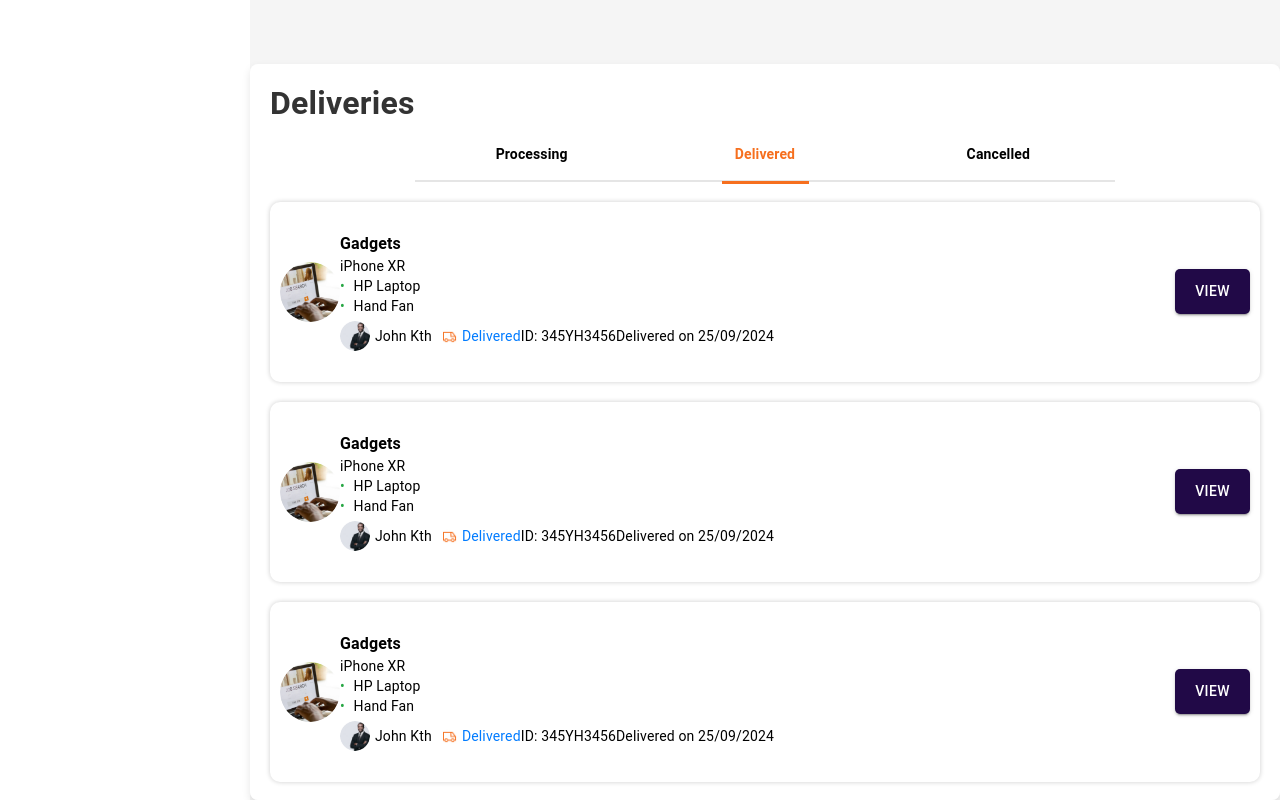
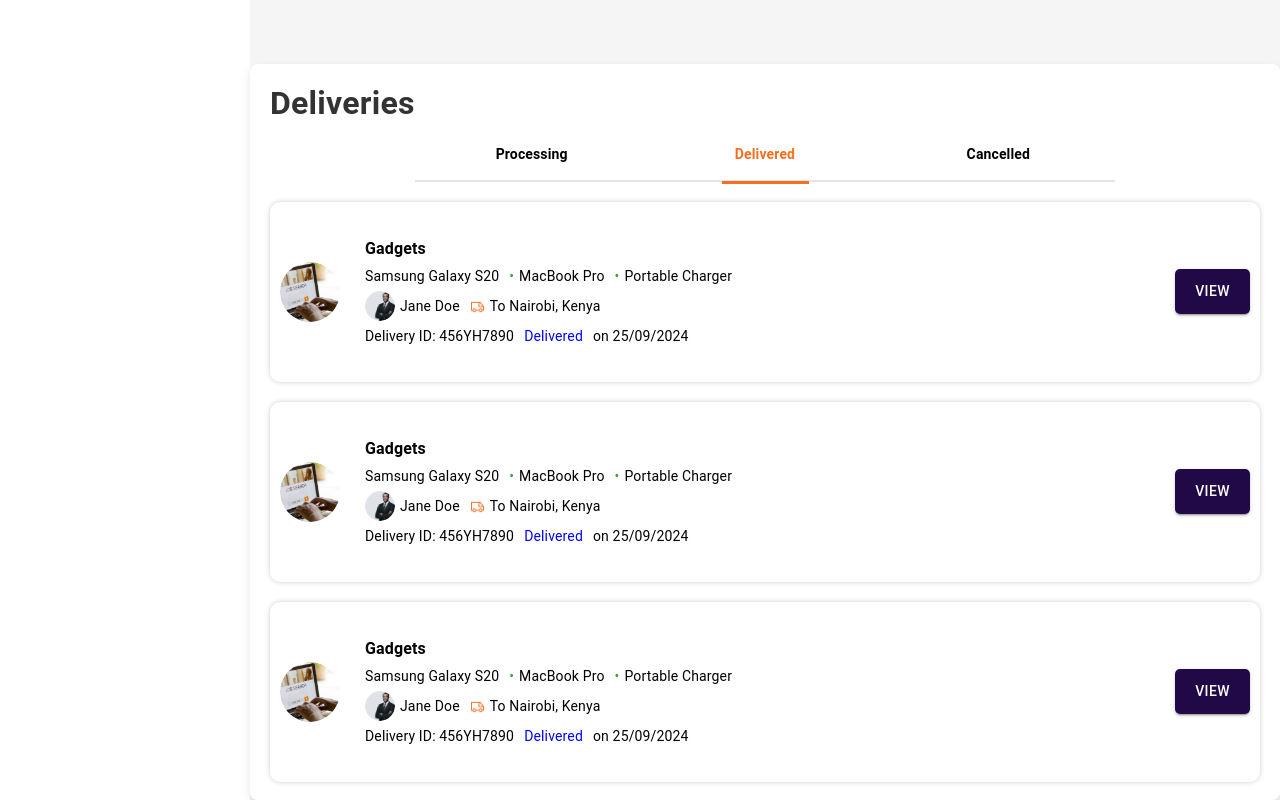
Before and after one commit to DevHoji/Lad-x-Frontend, a React (Vite) app in the folder frontend/: page /delivery in a window 1280 px wide. Both pictures are taken after a click on the element "Delivered". Built offline with nearby package versions, Linux system fonts and the light colour scheme.

Commit message:
updstes on delivery page

```diff
--- a/frontend/src/components/Delivery.jsx
+++ b/frontend/src/components/Delivery.jsx
@@ -48,8 +48,6 @@ const handleStatusClick = (status) => {
 
   return (
     <Box sx={{ display: "flex", height: "100vh" }}>
-
-
       {/* Right Section (Content) */}
       <Box
         sx={{
@@ -61,7 +59,6 @@ const handleStatusClick = (status) => {
           position: "relative",
         }}
       >
-
         {/* Main Content Section */}
         <Box
           sx={{
@@ -165,16 +162,20 @@ const handleStatusClick = (status) => {
                   <Box
                     key={index}
                     sx={{
-                      width: "100%", // Full width for better responsiveness
-                      height: { xs: "180px", sm: "200px" }, // Adjust height for small screens
+                      width: "100%",
+                      height: "200px",
                       backgroundColor: "#FFF",
                       boxShadow: "0 0 5px rgba(0,0,0,0.2)",
                       borderRadius: "10px",
                       display: "flex",
                       alignItems: "center",
                       justifyContent: "space-between",
-                      padding: { xs: "8px", sm: "10px" }, // Responsive padding
-                      flexDirection: { xs: "column", sm: "row" }, // Stack vertically on small screens
+                      padding: "10px",
+                      flexDirection: "row",
+                      "@media (max-width: 600px)": {
+                        flexDirection: "column",
+                        height: "auto", // Adjust height for small screens
+                      },
                     }}
                   >
                     {/* Profile Image */}
@@ -186,7 +187,7 @@ const handleStatusClick = (status) => {
                         width: "60px",
                         height: "60px",
                         borderRadius: "50%",
-                        marginBottom: { xs: "10px", sm: "0" }, // Space on small screens
+                        marginBottom: { xs: "10px", sm: "0" },
                       }}
                     />
 
@@ -195,25 +196,42 @@ const handleStatusClick = (status) => {
                       sx={{
                         display: "flex",
                         flexDirection: "column",
-                        width: "100%",
+                        width: "100%",marginLeft:"25px",
+                        "@media (max-width: 600px)": {
+                          textAlign: "center", // Center text on small screens
+                        },
                       }}
                     >
                       <Typography variant="body1" sx={{ fontWeight: "bold" }}>
                         Gadgets
                       </Typography>
+                      <Box
+                        sx={{
+                          display: "flex",
+                          alignItems: "center",
+                          gap: "5px",
+                        }}
+                      >
                         <Typography variant="body2">iPhone XR</Typography>
+
                         <Typography variant="body2" sx={{ display: "inline" }}>
-                        <span style={{ color: "#28A745", marginRight: "5px" }}>
+                          <span
+                            style={{ color: "#28A745", marginRight: "5px" }}
+                          >
                             •
-                        </span>{" "}
+                          </span>
                           HP Laptop
                         </Typography>
+
                         <Typography variant="body2" sx={{ display: "inline" }}>
-                        <span style={{ color: "#28A745", marginRight: "5px" }}>
+                          <span
+                            style={{ color: "#28A745", marginRight: "5px" }}
+                          >
                             •
-                        </span>{" "}
+                          </span>
                           Hand Fan
                         </Typography>
+                      </Box>
 
                       {/* Small Profile Image and Details */}
                       <Box
@@ -221,6 +239,9 @@ const handleStatusClick = (status) => {
                           display: "flex",
                           alignItems: "center",
                           marginTop: "5px",
+                          "@media (max-width: 600px)": {
+                            justifyContent: "center", // Center profile details on small screens
+                          },
                         }}
                       >
                         <Box
@@ -263,8 +284,12 @@ const handleStatusClick = (status) => {
                         backgroundColor: "#210947",
                         color: "#FFF",
                         borderRadius: "5px",
-                        padding: { xs: "8px 10px", sm: "10px 20px" }, // Responsive padding
-                        flexShrink: 0, // Prevent button from shrinking
+                        padding: { xs: "8px 10px", sm: "10px 20px" },
+                        flexShrink: 0,
+                        "@media (max-width: 600px)": {
+                          width: "100%", // Make the button take full width on small screens
+                          marginTop: "10px",
+                        },
                         "&:hover": {
                           backgroundColor: "#3E2B69",
                         },
@@ -286,16 +311,20 @@ const handleStatusClick = (status) => {
                   <Box
                     key={index}
                     sx={{
-                      width: "100%", // Full width for better responsiveness
-                      height: { xs: "150px", sm: "180px" }, // Adjust height for small screens
+                      width: "100%",
+                      height: "180px",
                       backgroundColor: "#FFF",
                       boxShadow: "0 0 5px rgba(0,0,0,0.2)",
                       borderRadius: "10px",
                       display: "flex",
                       alignItems: "center",
                       justifyContent: "space-between",
-                      padding: { xs: "8px", sm: "10px" }, // Responsive padding
-                      flexDirection: { xs: "column", sm: "row" }, // Stack vertically on small screens
+                      padding: "10px",
+                      flexDirection: "row",
+                      "@media (max-width: 600px)": {
+                        flexDirection: "column",
+                        height: "auto",
+                      },
                     }}
                   >
                     {/* Profile Image */}
@@ -307,7 +336,7 @@ const handleStatusClick = (status) => {
                         width: "60px",
                         height: "60px",
                         borderRadius: "50%",
-                        marginBottom: { xs: "10px", sm: "0" }, // Space on small screens
+                        marginBottom: { xs: "10px", sm: "0" },
                       }}
                     />
 
@@ -317,24 +346,38 @@ const handleStatusClick = (status) => {
                         display: "flex",
                         flexDirection: "column",
                         width: "100%",
+                        marginLeft: "25px",
+                        "@media (max-width: 600px)": {
+                          textAlign: "center", // Center text on small screens
+                        },
                       }}
                     >
                       <Typography variant="body1" sx={{ fontWeight: "bold" }}>
                         Gadgets
                       </Typography>
-                      <Typography variant="body2">iPhone XR</Typography>
-                      <Typography variant="body2" sx={{ display: "inline" }}>
-                        <span style={{ color: "#28A745", marginRight: "5px" }}>
-                          •
-                        </span>{" "}
-                        HP Laptop
+                      <Box
+                        sx={{ display: "flex", gap: "10px", marginTop: "5px" }}
+                      >
+                        <Typography variant="body2">
+                          Samsung Galaxy S20
                         </Typography>
                         <Typography variant="body2" sx={{ display: "inline" }}>
-                        <span style={{ color: "#28A745", marginRight: "5px" }}>
+                          <span
+                            style={{ color: "#28A745", marginRight: "5px" }}
+                          >
                             •
-                        </span>{" "}
-                        Hand Fan
+                          </span>
+                          MacBook Pro
                         </Typography>
+                        <Typography variant="body2" sx={{ display: "inline" }}>
+                          <span
+                            style={{ color: "#28A745", marginRight: "5px" }}
+                          >
+                            •
+                          </span>
+                          Portable Charger
+                        </Typography>
+                      </Box>
 
                       {/* Small Profile Image and Details */}
                       <Box
@@ -342,6 +385,9 @@ const handleStatusClick = (status) => {
                           display: "flex",
                           alignItems: "center",
                           marginTop: "5px",
+                          "@media (max-width: 600px)": {
+                            justifyContent: "center", // Center profile details on small screens
+                          },
                         }}
                       >
                         <Box
@@ -356,7 +402,7 @@ const handleStatusClick = (status) => {
                           }}
                         />
                         <Typography variant="body2" sx={{ marginRight: "5px" }}>
-                          John Kth
+                          Jane Doe
                         </Typography>
                         <Box
                           component="img"
@@ -368,13 +414,33 @@ const handleStatusClick = (status) => {
                             margin: "0 5px",
                           }}
                         />
-                        <Typography variant="body2" sx={{ color: "#007BFF" }}>
+                        <Typography variant="body2">
+                          To Nairobi, Kenya
+                        </Typography>
+                      </Box>
+                      <Box
+                        sx={{
+                          display: "flex",
+                          alignItems: "center",
+                          marginTop: "5px",
+                        }}
+                      >
+                        <Typography variant="body2">
+                          Delivery ID: 456YH7890
+                        </Typography>
+
+                        <Typography
+                          variant="body2"
+                          sx={{
+                            color: "blue",
+                            marginLeft: "10px",
+                            marginRight: "10px",
+                          }}
+                        >
                           Delivered
                         </Typography>
-                        <Typography variant="body2">ID: 345YH3456</Typography>
-                        <Typography variant="body2">
-                          Delivered on 25/09/2024
-                        </Typography>
+
+                        <Typography variant="body2">on 25/09/2024</Typography>
                       </Box>
                     </Box>
 
@@ -385,8 +451,12 @@ const handleStatusClick = (status) => {
                         backgroundColor: "#210947",
                         color: "#FFF",
                         borderRadius: "5px",
-                        padding: { xs: "8px 10px", sm: "10px 20px" }, // Responsive padding
+                        padding: { xs: "8px 10px", sm: "10px 20px" },
                         flexShrink: 0,
+                        "@media (max-width: 600px)": {
+                          width: "100%", // Make the button take full width on small screens
+                          marginTop: "10px",
+                        },
                         "&:hover": {
                           backgroundColor: "#3E2B69",
                         },
@@ -408,16 +478,20 @@ const handleStatusClick = (status) => {
                   <Box
                     key={index}
                     sx={{
-                      width: "100%", // Full width for better responsiveness
-                      height: { xs: "100px", sm: "120px" }, // Adjust height for small screens
+                      width: "100%",
+                      height: "120px",
                       backgroundColor: "#FFF",
                       boxShadow: "0 0 5px rgba(0,0,0,0.2)",
                       borderRadius: "10px",
                       display: "flex",
                       alignItems: "center",
                       justifyContent: "space-between",
-                      padding: { xs: "8px", sm: "10px" }, // Responsive padding
-                      flexDirection: { xs: "column", sm: "row" }, // Stack vertically on small screens
+                      padding: "10px",
+                      flexDirection: "row",
+                      "@media (max-width: 600px)": {
+                        flexDirection: "column",
+                        height: "auto",
+                      },
                     }}
                   >
                     {/* Profile Image */}
@@ -429,7 +503,7 @@ const handleStatusClick = (status) => {
                         width: "60px",
                         height: "60px",
                         borderRadius: "50%",
-                        marginBottom: { xs: "10px", sm: "0" }, // Space on small screens
+                        marginBottom: { xs: "10px", sm: "0" },
                       }}
                     />
 
@@ -439,31 +513,45 @@ const handleStatusClick = (status) => {
                         display: "flex",
                         flexDirection: "column",
                         width: "100%",
+                        marginLeft: "25px",
+                        "@media (max-width: 600px)": {
+                          textAlign: "center", // Center text on small screens
+                        },
                       }}
                     >
                       <Typography variant="body1" sx={{ fontWeight: "bold" }}>
                         Gadgets
                       </Typography>
-                      <Typography variant="body2">iPhone XR</Typography>
+                      <Box
+                        sx={{ display: "flex", gap: "15px", marginTop: "5px" }}
+                      >
+                        <Typography variant="body2">Google Pixel 5</Typography>
                         <Typography variant="body2" sx={{ display: "inline" }}>
-                        <span style={{ color: "#28A745", marginRight: "5px" }}>
+                          <span
+                            style={{ color: "#DC3545", marginRight: "5px" }}
+                          >
                             •
-                        </span>{" "}
-                        HP Laptop
+                          </span>
+                          Dell XPS 13
                         </Typography>
                         <Typography variant="body2" sx={{ display: "inline" }}>
-                        <span style={{ color: "#28A745", marginRight: "5px" }}>
+                          <span
+                            style={{ color: "#DC3545", marginRight: "5px" }}
+                          >
                             •
-                        </span>{" "}
-                        Hand Fan
+                          </span>
+                          AirPods Pro
                         </Typography>
-
+                      </Box>
                       {/* Small Profile Image and Details */}
                       <Box
                         sx={{
                           display: "flex",
                           alignItems: "center",
                           marginTop: "5px",
+                          "@media (max-width: 600px)": {
+                            justifyContent: "center", // Center profile details on small screens
+                          },
                         }}
                       >
                         <Box
@@ -478,11 +566,40 @@ const handleStatusClick = (status) => {
                           }}
                         />
                         <Typography variant="body2" sx={{ marginRight: "5px" }}>
-                          John Kth
+                          Tom Jones
                         </Typography>
+                        <Box
+                          component="img"
+                          src={van} // Replace with the actual path
+                          alt="Delivery Car"
+                          sx={{
+                            width: "15px",
+                            height: "15px",
+                            margin: "0 5px",
+                          }}
+                        />
+                        <Typography variant="body2">To Accra, Ghana</Typography>
+                      </Box>
+                      {/* Delivery ID Section */}
+                      <Box
+                        sx={{
+                          display: "flex",
+                          alignItems: "center",
+                          marginTop: "5px",
+                          gap: "10px", // Small gap between elements
+                        }}
+                      >
+                        <Typography variant="body2">
+                          Delivery ID: 789YH1234
+                        </Typography>
+
                         <Typography variant="body2" sx={{ color: "#DC3545" }}>
+                          {" "}
+                          {/* Red color for Cancelled */}
                           Cancelled
                         </Typography>
+
+                        <Typography variant="body2">on 25/09/2024</Typography>
                       </Box>
                     </Box>
 
@@ -493,8 +610,12 @@ const handleStatusClick = (status) => {
                         backgroundColor: "#210947",
                         color: "#FFF",
                         borderRadius: "5px",
-                        padding: { xs: "8px 10px", sm: "10px 20px" }, // Responsive padding
+                        padding: { xs: "8px 10px", sm: "10px 20px" },
                         flexShrink: 0,
+                        "@media (max-width: 600px)": {
+                          width: "100%", // Make the button take full width on small screens
+                          marginTop: "10px",
+                        },
                         "&:hover": {
                           backgroundColor: "#3E2B69",
                         },
```
Lines whose indentation alone changed are shown as unchanged.
